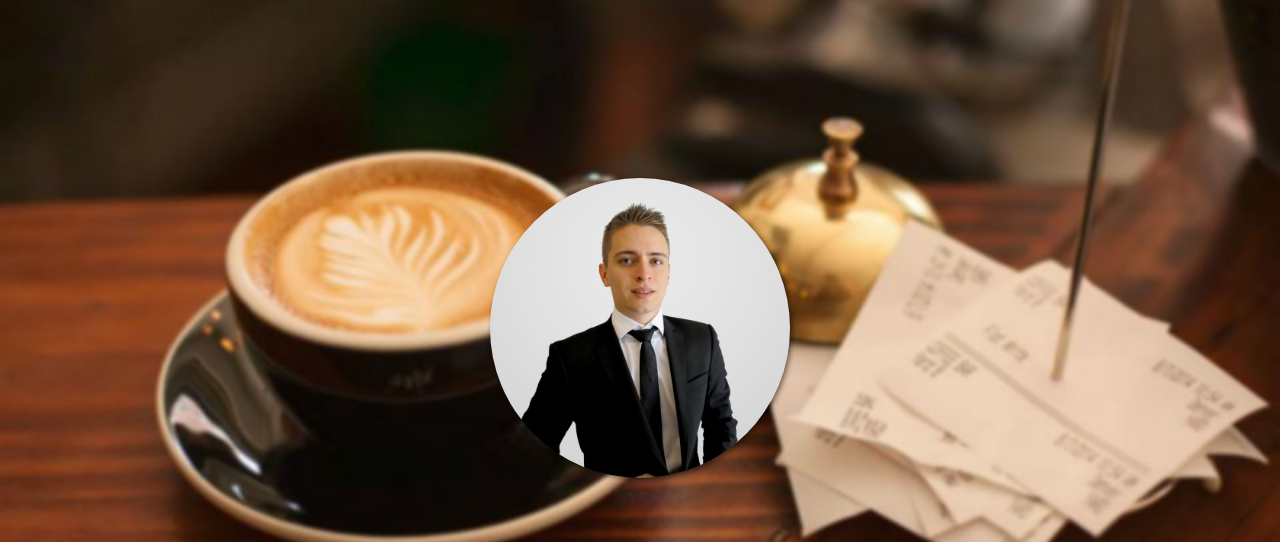
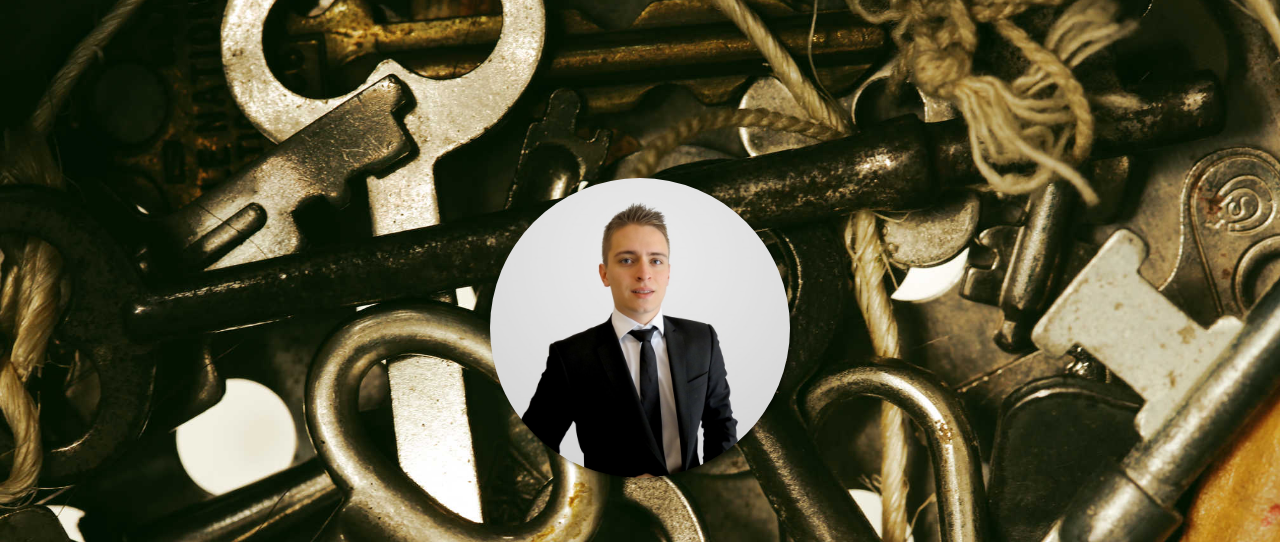
Before and after one commit to GrgicFran/grgicfran.github.io, a plain HTML site: page index.html in a window 1280 px wide. Shown: the top 542 px of the page. Drawn offline with nearby package versions, Linux system fonts and the light colour scheme.

Commit message:
Changed the background

```diff
--- a/index.css
+++ b/index.css
@@ -75,7 +75,7 @@ body {
     justify-content: center;
     height: 100vh;
     width: 100vw;
-    background: url(pics/landing.jpg) no-repeat center center fixed;
+    background: url(pics/translatorbg.png) no-repeat center center fixed;
     background-color: #0d1d39;
     background-size: cover;
     overflow: hidden;
```
